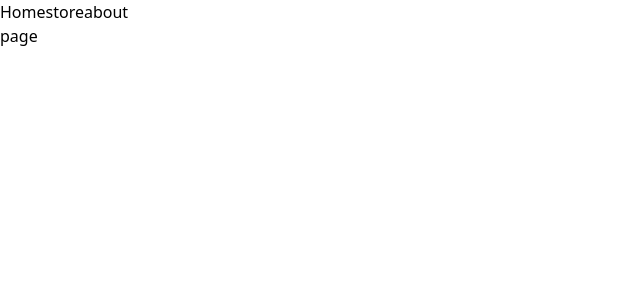
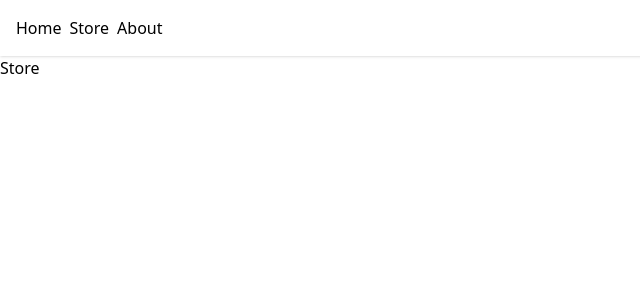
Before and after one commit to salimidakaweb/first, a Next.js app: page /store in a window 1280 px wide. Shown: the top 300 px of the page, without its empty margins (0-640 px from the left). Built offline with nearby package versions, Linux system fonts and the light colour scheme.

Commit message:
crate stayle and dy nav

```diff
--- a/app/about/page.tsx
+++ b/app/about/page.tsx
@@ -1,7 +1,7 @@
 import React from 'react'
 
-export default function page() {
+export default function About() {
   return (
-    <div>page</div>
+    <div>About</div>
   )
 }
--- a/app/comp/Nav.tsx
+++ b/app/comp/Nav.tsx
@@ -1,14 +1,36 @@
+"use client"
 import Link from 'next/link'
+import { usePathname } from 'next/navigation'
+import { title } from 'process'
 
 
 function Nav() {
-  return (
-    <div>
-        <Link href="/">Home</Link>
-        <Link href="/store">store</Link>
-        <Link href="/about">about</Link>
-    </div>
-  )
+    const pathname = usePathname()
+
+    const NavLinks = [
+        {
+            href: "/",
+            title: "Home"
+        }, {
+            href: "/Store",
+            title: "Store"
+        }, {
+            href: "/About",
+            title: "About"
+        }
+
+    ]
+    return (
+        <nav className='shadow p-4'>
+            {
+                NavLinks.map((
+                    item => (
+                        <Link className={`pr-2 ${pathname === item.href ? "text-blue-700 font-bold text-2xl" : ""} `}
+                            key={item.href} href={item.href}>{item.title}</Link>
+                    )))
+            }
+        </nav>
+    )
 }
 
 export default Nav
--- a/app/store/page.tsx
+++ b/app/store/page.tsx
@@ -1,9 +1,9 @@
 import React from 'react'
 
-function page() {
+function Store() {
   return (
-    <div>page</div>
+    <div>Store</div>
   )
 }
 
-export default page
+export default Store
```
